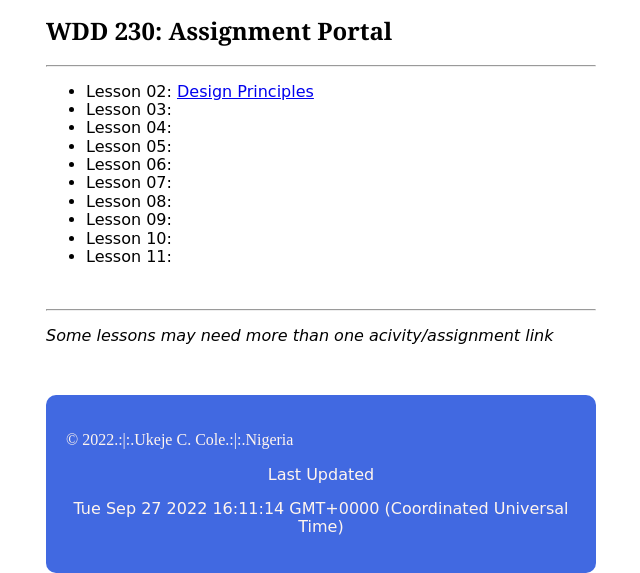
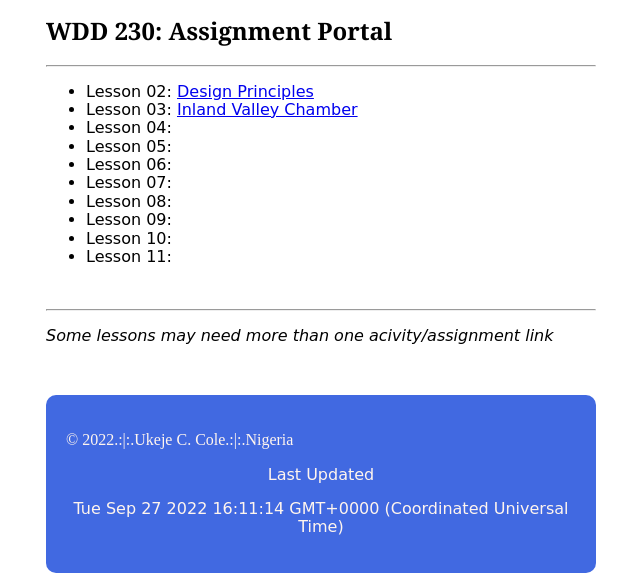
Before and after one commit to Coleukeje/WDD230, a plain HTML site: page index.html in a window 1280 px wide. Shown: the part 321-894 px from the top of the page, without its empty margins (319-959 px from the left). Drawn offline with Linux system fonts and the light colour scheme; files that its build step writes are made by us from their sources.

Commit message:
corrections

```diff
--- a/index.html
+++ b/index.html
@@ -22,7 +22,7 @@
         <hr>
         <ul class ="Lessons">
             <li> Lesson 02: <a href="Lesson 2/design-principles.html">Design Principles</a> </li>
-            <li> Lesson 03: </a> </li>
+            <li> Lesson 03: <a href="Lesson 3/index.html">Inland Valley Chamber</a> </li>
             <li> Lesson 04: </a> </li>
             <li> Lesson 05:</a></li>
             <li> Lesson 06: </a></li>
```
